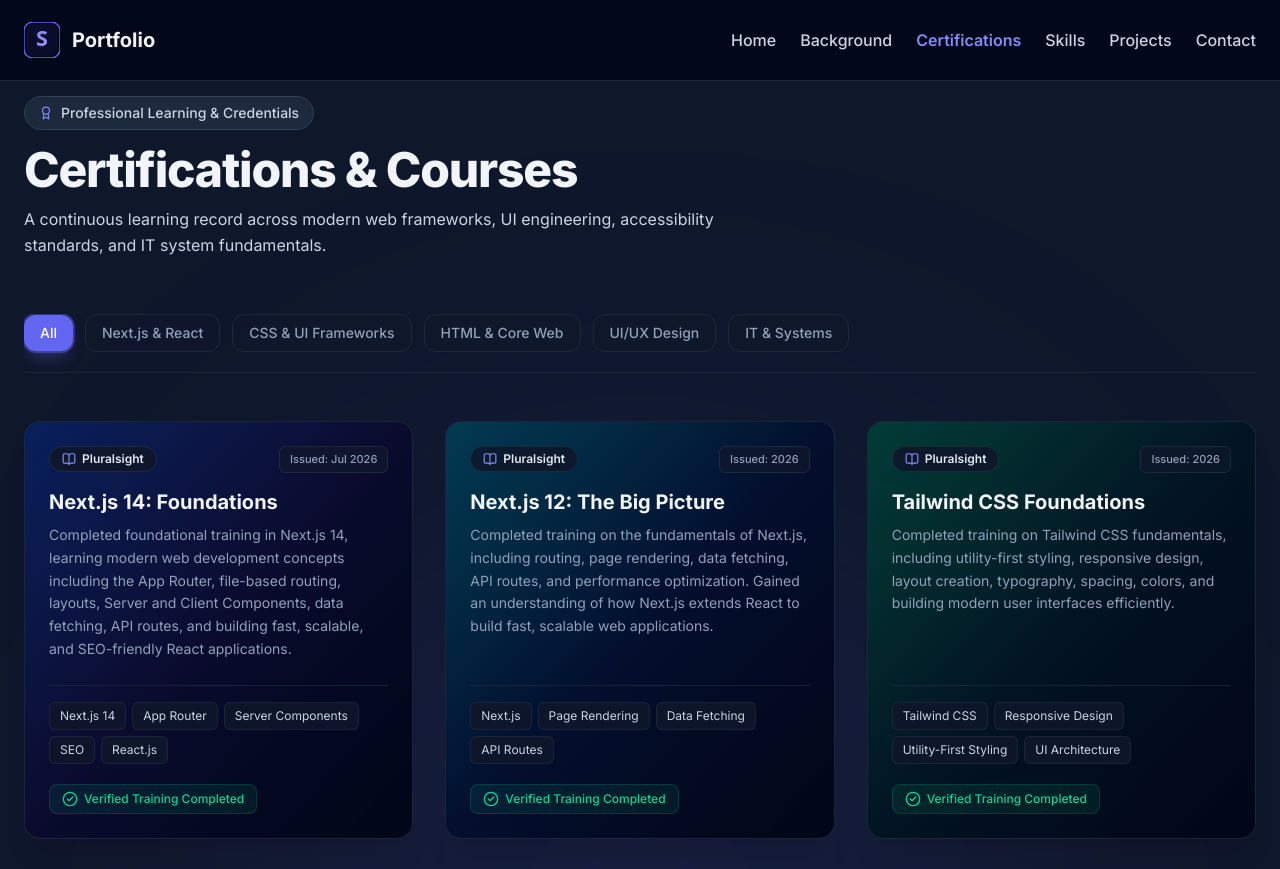
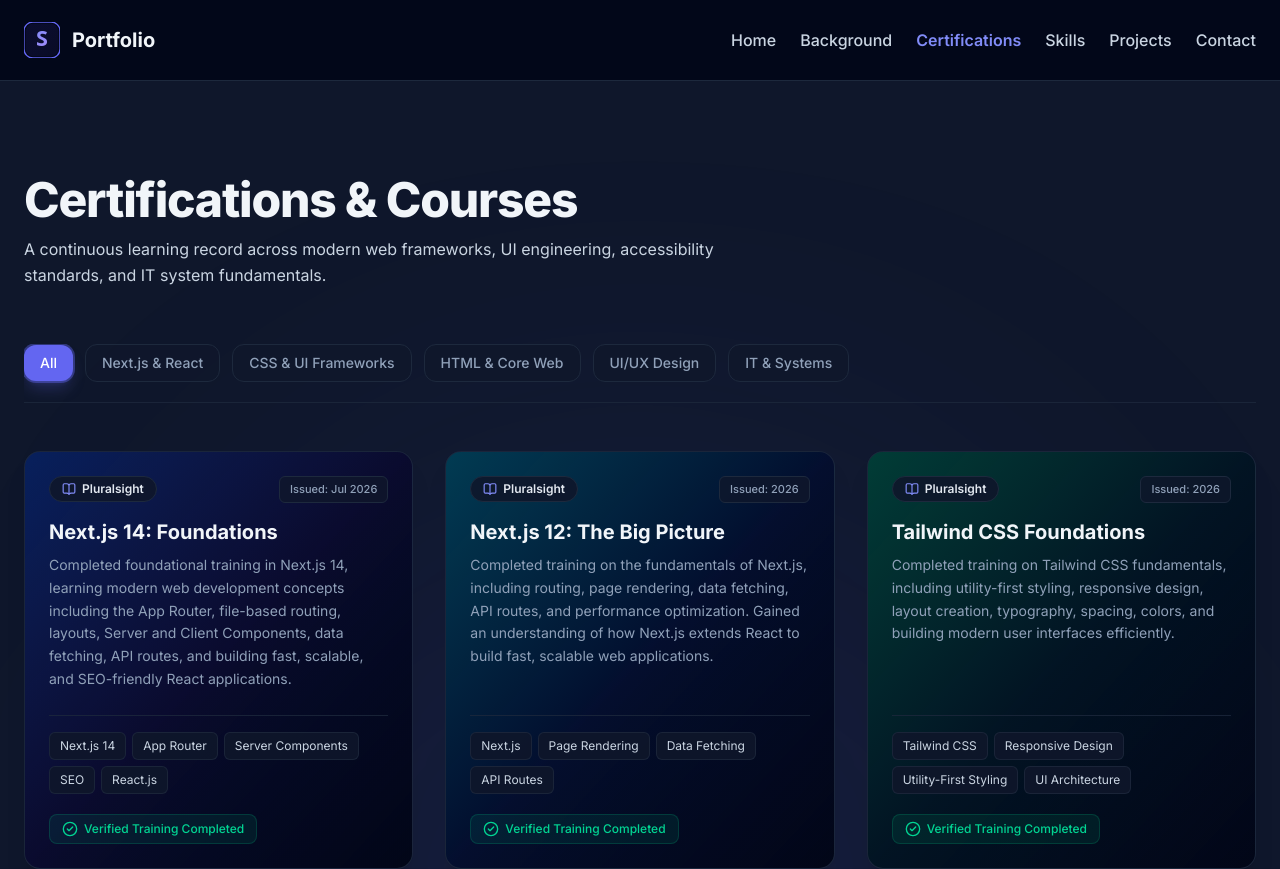
Before and after one commit to ashahsana-sketch/my-portfolio, a Next.js app: page /Certifications in a window 1280 px wide. Shown: the top 869 px of the page. Built offline with nearby package versions, Linux system fonts and the light colour scheme.

Commit message:
Hero component updated

```diff
--- a/src/app/Background/page.tsx
+++ b/src/app/Background/page.tsx
@@ -22,11 +22,11 @@
       <div className="max-w-7xl mx-auto px-4 sm:px-6 relative z-10">
 
         {/* Left-Aligned Header */}
-        <header className="text-left max-w-3xl mb-10 sm:mb-14">
-          <div className="inline-flex items-center gap-2 px-3.5 py-1.5 rounded-full bg-slate-800 border border-slate-700 text-slate-300 text-xs sm:text-sm font-medium mb-4 backdrop-blur-sm shadow-inner">
+        <header className="text-left max-w-3xl mt-20 mb-10 sm:mb-14">
+          {/* <div className="inline-flex items-center gap-2 px-3.5 py-1.5 rounded-full bg-slate-800 border border-slate-700 text-slate-300 text-xs sm:text-sm font-medium mb-4 backdrop-blur-sm shadow-inner">
             <Award className="w-3.5 h-3.5 text-brand-light" aria-hidden="true" />
             <span>Background & Qualifications</span>
-          </div>
+          </div> */}
           <h1
             id="background-heading"
             className="text-3xl sm:text-4xl lg:text-5xl font-extrabold text-slate-100 tracking-tight mb-4"
--- a/src/app/Certifications/page.tsx
+++ b/src/app/Certifications/page.tsx
@@ -193,11 +193,11 @@
       <div className="max-w-7xl mx-auto px-4 sm:px-6 relative z-10">
 
         {/* Header */}
-        <header className="mb-10 sm:mb-14 text-center md:text-left">
-          <div className="inline-flex items-center gap-2 px-3.5 py-1.5 rounded-full bg-slate-800 border border-slate-700 text-slate-300 text-xs sm:text-sm font-medium mb-4 backdrop-blur-sm shadow-inner">
+        <header className="mb-10 mt-20 sm:mb-14 text-center md:text-left">
+          {/* <div className="inline-flex items-center gap-2 px-3.5 py-1.5 rounded-full bg-slate-800 border border-slate-700 text-slate-300 text-xs sm:text-sm font-medium mb-4 backdrop-blur-sm shadow-inner">
             <Award className="w-3.5 h-3.5 text-brand-light" aria-hidden="true" />
             <span>Professional Learning & Credentials</span>
-          </div>
+          </div> */}
           <h2
             id="certifications-heading"
             className="text-3xl sm:text-4xl lg:text-5xl font-extrabold text-slate-100 tracking-tight mb-3"
--- a/src/app/skills/page.tsx
+++ b/src/app/skills/page.tsx
@@ -65,11 +65,11 @@
       <div className="max-w-7xl mx-auto px-4 sm:px-6 relative z-10">
 
         {/* Section Header */}
-        <header className="mb-10 sm:mb-14 text-center md:text-left">
-          <div className="inline-flex items-center gap-2 px-3.5 py-1.5 rounded-full bg-slate-800 border border-slate-700 text-slate-300 text-xs sm:text-sm font-medium mb-4 backdrop-blur-sm shadow-inner">
+        <header className="mb-10 sm:mb-14 text-center mt-20 md:text-left">
+          {/* <div className="inline-flex items-center gap-2 px-3.5 py-1.5 rounded-full bg-slate-800 border border-slate-700 text-slate-300 text-xs sm:text-sm font-medium mb-4 backdrop-blur-sm shadow-inner">
             <Code2 className="w-4 h-4 text-brand-light" aria-hidden="true" />
             <span>Technical Expertise</span>
-          </div>
+          </div> */}
           <h1
             id="skills-heading"
             className="text-3xl sm:text-4xl lg:text-5xl font-extrabold text-slate-100 tracking-tight mb-3"
--- a/src/components/Hero/Hero.tsx
+++ b/src/components/Hero/Hero.tsx
@@ -58,15 +58,19 @@
   className="object-cover object-top"
 />
             </div>
-            <div className="inline-flex items-center gap-2 px-3 py-1.5 rounded-full bg-slate-800 border border-brand/30 text-slate-200 text-xs sm:text-sm font-semibold">
+            {/* <div className="inline-flex items-center gap-2 px-3 py-1.5 rounded-full bg-slate-800 border border-brand/30 text-slate-200 text-xs sm:text-sm font-semibold">
               Welcome to my portfolio
-            </div>
+            </div> */}
+            {/* Main Headline */}
+         <h1 className="text-3xl sm:text-5xl lg:text-6xl font-extrabold tracking-tight leading-[1.15]">
+  Hello, <br /> I&apos;m <span className="text-brand-light">Sana</span>
+</h1>
           </div>
 
-          {/* Main Headline */}
+          {/* Main Headline
           <h1 className="text-3xl sm:text-5xl lg:text-6xl font-extrabold tracking-tight leading-[1.15]">
             Hi, I&apos;m <span className="text-brand-light">Sana</span>
-          </h1>
+          </h1> */}
 
           {/* Subtitle */}
           <p className="text-slate-300 text-sm sm:text-base lg:text-lg max-w-xl leading-relaxed">
```
